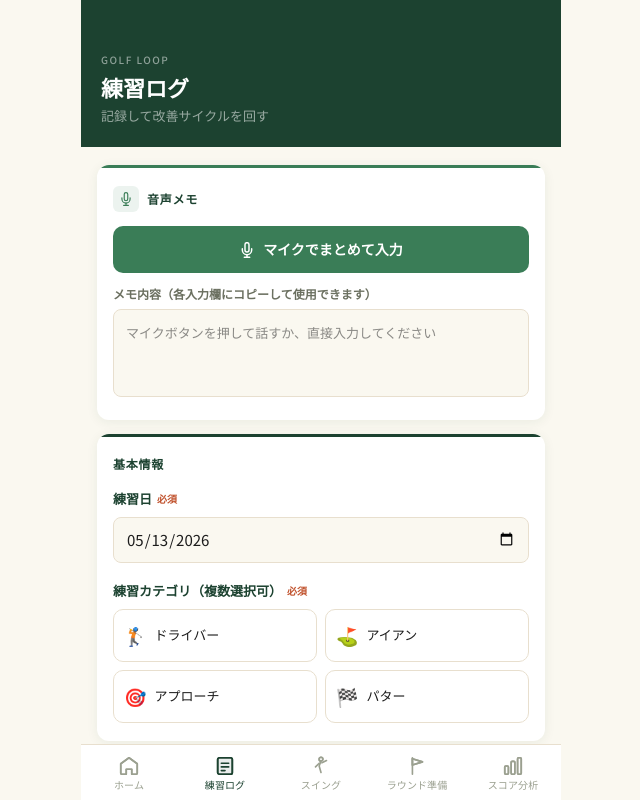
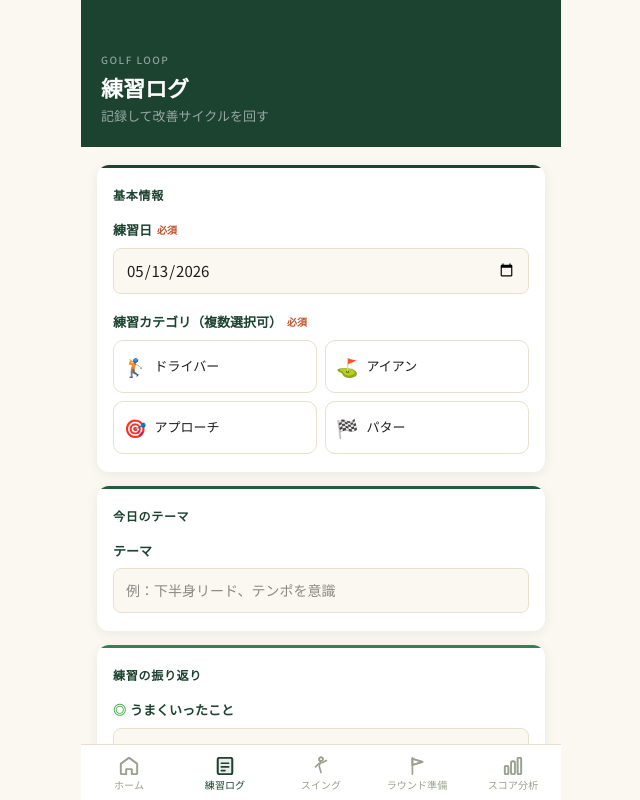
Before and after one commit to tsuchida-dev73/golf-loop, a Next.js app: page /practice in a window 1280 px wide. Shown: the top 800 px of the page, without its empty margins (319-959 px from the left). Built offline with nearby package versions, Linux system fonts and the light colour scheme.

Commit message:
Remove unstable voice input

```diff
--- a/app/practice/page.tsx
+++ b/app/practice/page.tsx
@@ -127,161 +127,6 @@ function formatDate(dateStr: string) {
   const wd = ['日', '月', '火', '水', '木', '金', '土']
   const date = new Date(Number(y), Number(m) - 1, Number(d))
   return `${Number(m)}月${Number(d)}日（${wd[date.getDay()]}）`
-}
-
-// ── Voice memo ─────────────────────────────────────────────
-interface SRInstance {
-  lang: string; continuous: boolean; interimResults: boolean; maxAlternatives: number
-  start(): void; stop(): void; abort(): void
-  onstart: (() => void) | null
-  onresult: ((e: SREvent) => void) | null
-  onerror: ((e: { error: string }) => void) | null
-  onend: (() => void) | null
-}
-interface SREvent {
-  readonly resultIndex: number
-  readonly results: {
-    readonly length: number
-    [i: number]: { readonly isFinal: boolean; [j: number]: { readonly transcript: string } }
-  }
-}
-type SpeechRecognitionCtor = new () => SRInstance
-
-function getSpeechRecognitionCtor(): SpeechRecognitionCtor | null {
-  if (typeof window === 'undefined') return null
-  const w = window as Window & {
-    SpeechRecognition?: SpeechRecognitionCtor
-    webkitSpeechRecognition?: SpeechRecognitionCtor
-  }
-  return w.SpeechRecognition ?? w.webkitSpeechRecognition ?? null
-}
-
-function VoiceInput() {
-  const [listening, setListening] = useState(false)
-  const [memo, setMemo] = useState('')
-  const [errorMsg, setErrorMsg] = useState('')
-  const recRef = useRef<SRInstance | null>(null)
-  const finalRef = useRef('')
-  const [Ctor, setCtor] = useState<SpeechRecognitionCtor | null>(null)
-  const [mounted, setMounted] = useState(false)
-
-  useEffect(() => {
-    const ctor = getSpeechRecognitionCtor()
-    setCtor(() => ctor)
-    setMounted(true)
-    return () => { recRef.current?.abort() }
-  }, [])
-
-  function start() {
-    if (!Ctor) return
-    finalRef.current = ''
-    setErrorMsg('')
-    const rec = new Ctor()
-    rec.lang = 'ja-JP'
-    rec.continuous = true
-    rec.interimResults = true
-    rec.maxAlternatives = 1
-    rec.onstart = () => setListening(true)
-    rec.onresult = (e) => {
-      let final = finalRef.current
-      let interim = ''
-      for (let i = e.resultIndex; i < e.results.length; i++) {
-        const t = e.results[i][0].transcript
-        if (e.results[i].isFinal) { final += t; finalRef.current = final }
-        else interim += t
-      }
-      setMemo(final + interim)
-    }
-    rec.onerror = (e) => {
-      if (e.error === 'not-allowed')        setErrorMsg('マイクのアクセスが拒否されました')
-      else if (e.error === 'audio-capture') setErrorMsg('マイクが見つかりません')
-      else if (e.error !== 'no-speech')     setErrorMsg(`音声認識エラー: ${e.error}`)
-    }
-    rec.onend = () => {
-      setListening(false)
-      if (finalRef.current) setMemo(finalRef.current)
-    }
-    recRef.current = rec
-    try { rec.start() } catch { setErrorMsg('音声認識を開始できませんでした') }
-  }
-
-  function stop() { recRef.current?.stop() }
-
-  return (
-    <div style={{ backgroundColor: CARD, borderRadius: '12px', boxShadow: '0 2px 12px rgba(28,66,48,0.07)', overflow: 'hidden' }}>
-      <div style={{ width: '100%', height: '3px', backgroundColor: FOREST_LIGHT }} />
-      <div style={{ padding: '18px 16px' }}>
-
-        {/* Header */}
-        <div style={{ display: 'flex', alignItems: 'center', gap: '8px', marginBottom: '14px' }}>
-          <div style={{ width: '26px', height: '26px', borderRadius: '6px', backgroundColor: `${FOREST_LIGHT}18`, display: 'flex', alignItems: 'center', justifyContent: 'center' }}>
-            <svg width="14" height="14" viewBox="0 0 24 24" fill="none" stroke={FOREST_LIGHT} strokeWidth="2" strokeLinecap="round" strokeLinejoin="round">
-              <path d="M12 1a3 3 0 0 0-3 3v8a3 3 0 0 0 6 0V4a3 3 0 0 0-3-3z"/>
-              <path d="M19 10v2a7 7 0 0 1-14 0v-2"/>
-              <line x1="12" y1="19" x2="12" y2="23"/>
-              <line x1="8" y1="23" x2="16" y2="23"/>
-            </svg>
-          </div>
-          <span style={{ fontSize: '12px', fontWeight: 700, color: FOREST, letterSpacing: '0.06em' }}>音声メモ</span>
-        </div>
-
-        {/* Not supported — shown only after mount so SSR matches */}
-        {mounted && !Ctor && (
-          <div style={{ fontSize: '13px', color: MUTED, marginBottom: '12px' }}>
-            このブラウザでは音声入力に未対応です
-          </div>
-        )}
-
-        {/* Mic button */}
-        {Ctor && !listening && (
-          <button onClick={start} style={{
-            width: '100%', padding: '13px 16px', borderRadius: '10px', backgroundColor: FOREST_LIGHT,
-            border: 'none', cursor: 'pointer', display: 'flex', alignItems: 'center',
-            justifyContent: 'center', gap: '8px', color: '#FFFFFF', fontSize: '14px', fontWeight: 600,
-            marginBottom: '12px',
-          }}>
-            <svg width="16" height="16" viewBox="0 0 24 24" fill="none" stroke="#FFFFFF" strokeWidth="2.2" strokeLinecap="round" strokeLinejoin="round">
-              <path d="M12 1a3 3 0 0 0-3 3v8a3 3 0 0 0 6 0V4a3 3 0 0 0-3-3z"/>
-              <path d="M19 10v2a7 7 0 0 1-14 0v-2"/>
-              <line x1="12" y1="19" x2="12" y2="23"/>
-              <line x1="8" y1="23" x2="16" y2="23"/>
-            </svg>
-            マイクでまとめて入力
-          </button>
-        )}
-
-        {/* Listening indicator */}
-        {listening && (
-          <div style={{ display: 'flex', alignItems: 'center', gap: '8px', marginBottom: '12px' }}>
-            <div style={{ width: '10px', height: '10px', borderRadius: '50%', backgroundColor: TERRACOTTA, animation: 'voicePulse 1s infinite', flexShrink: 0 }} />
-            <span style={{ fontSize: '13px', color: TERRACOTTA, fontWeight: 600 }}>聞き取り中...</span>
-            <button onClick={stop} style={{ marginLeft: 'auto', fontSize: '12px', color: MUTED, background: 'none', border: `1px solid ${SAND_LIGHT}`, borderRadius: '6px', padding: '4px 10px', cursor: 'pointer' }}>
-              停止
-            </button>
-          </div>
-        )}
-
-        {/* Error */}
-        {errorMsg && (
-          <div style={{ fontSize: '12px', color: TERRACOTTA, marginBottom: '10px' }}>{errorMsg}</div>
-        )}
-
-        {/* Memo textarea — always visible */}
-        <div style={{ fontSize: '12px', color: MUTED, marginBottom: '6px', fontWeight: 600 }}>
-          メモ内容（各入力欄にコピーして使用できます）
-        </div>
-        <textarea
-          value={memo}
-          onChange={(e) => setMemo(e.target.value)}
-          placeholder="マイクボタンを押して話すか、直接入力してください"
-          style={{ width: '100%', minHeight: '88px', padding: '12px', borderRadius: '8px', border: `1.5px solid ${SAND_LIGHT}`, backgroundColor: CREAM, color: INK, fontSize: '13px', lineHeight: 1.65, resize: 'none', outline: 'none', fontFamily: 'inherit', boxSizing: 'border-box' }}
-          onFocus={(e) => (e.currentTarget.style.borderColor = FOREST_MID)}
-          onBlur={(e) => (e.currentTarget.style.borderColor = SAND_LIGHT)}
-        />
-      </div>
-      <style>{`@keyframes voicePulse{0%,100%{opacity:1;transform:scale(1)}50%{opacity:0.4;transform:scale(0.8)}}`}</style>
-    </div>
-  )
 }
 
 // ── Sub-components ─────────────────────────────────────────
@@ -556,8 +401,6 @@ export default function PracticePage() {
 
       <main style={{ padding: '18px 16px 110px', display: 'flex', flexDirection: 'column', gap: '14px' }}>
 
-        <VoiceInput />
-
         {/* ─── Form ─── */}
         <SectionCard accentColor={FOREST}>
           <div style={{ fontSize: '12px', fontWeight: 700, color: FOREST, letterSpacing: '0.06em', marginBottom: '16px' }}>基本情報</div>
```
